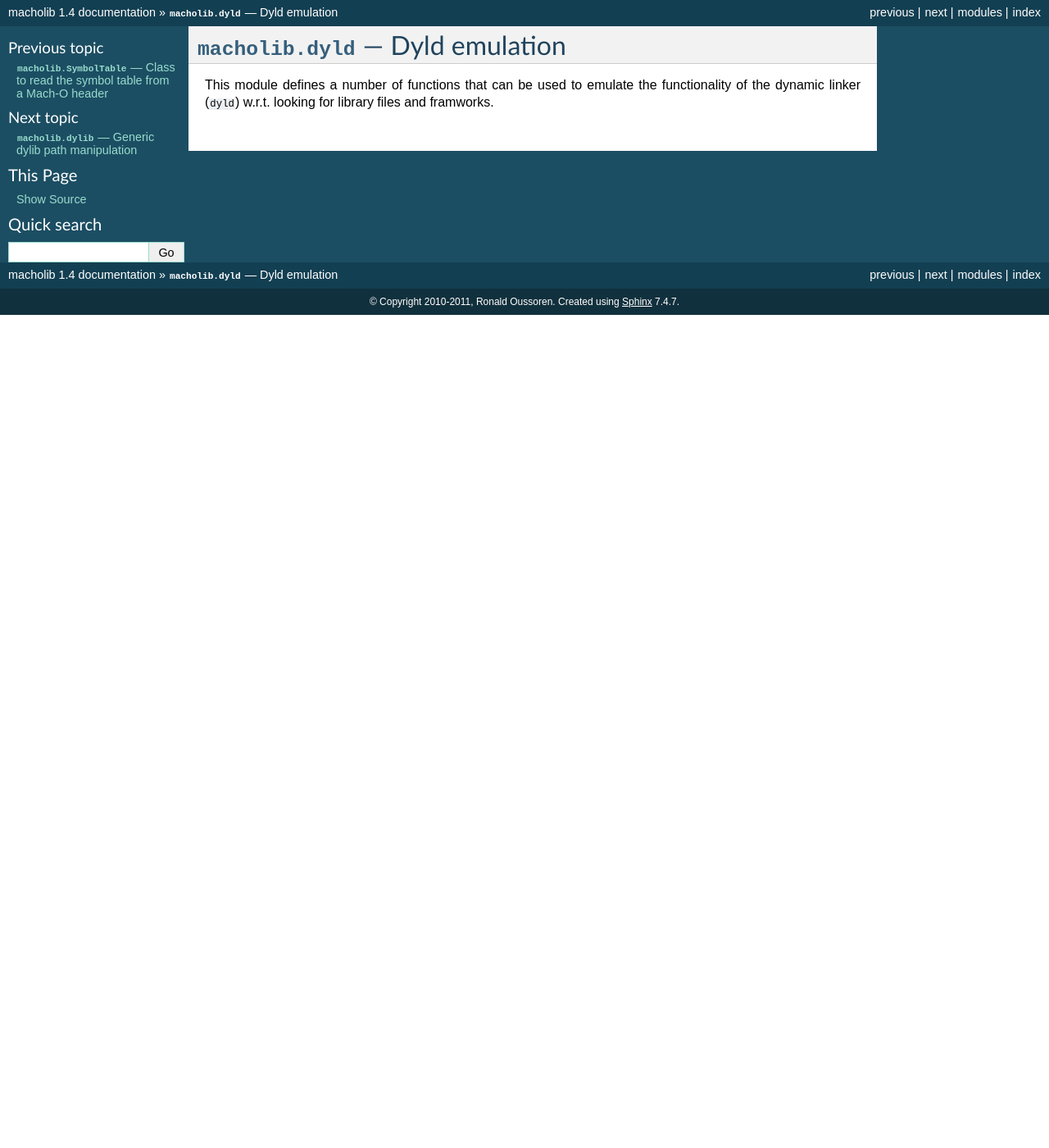
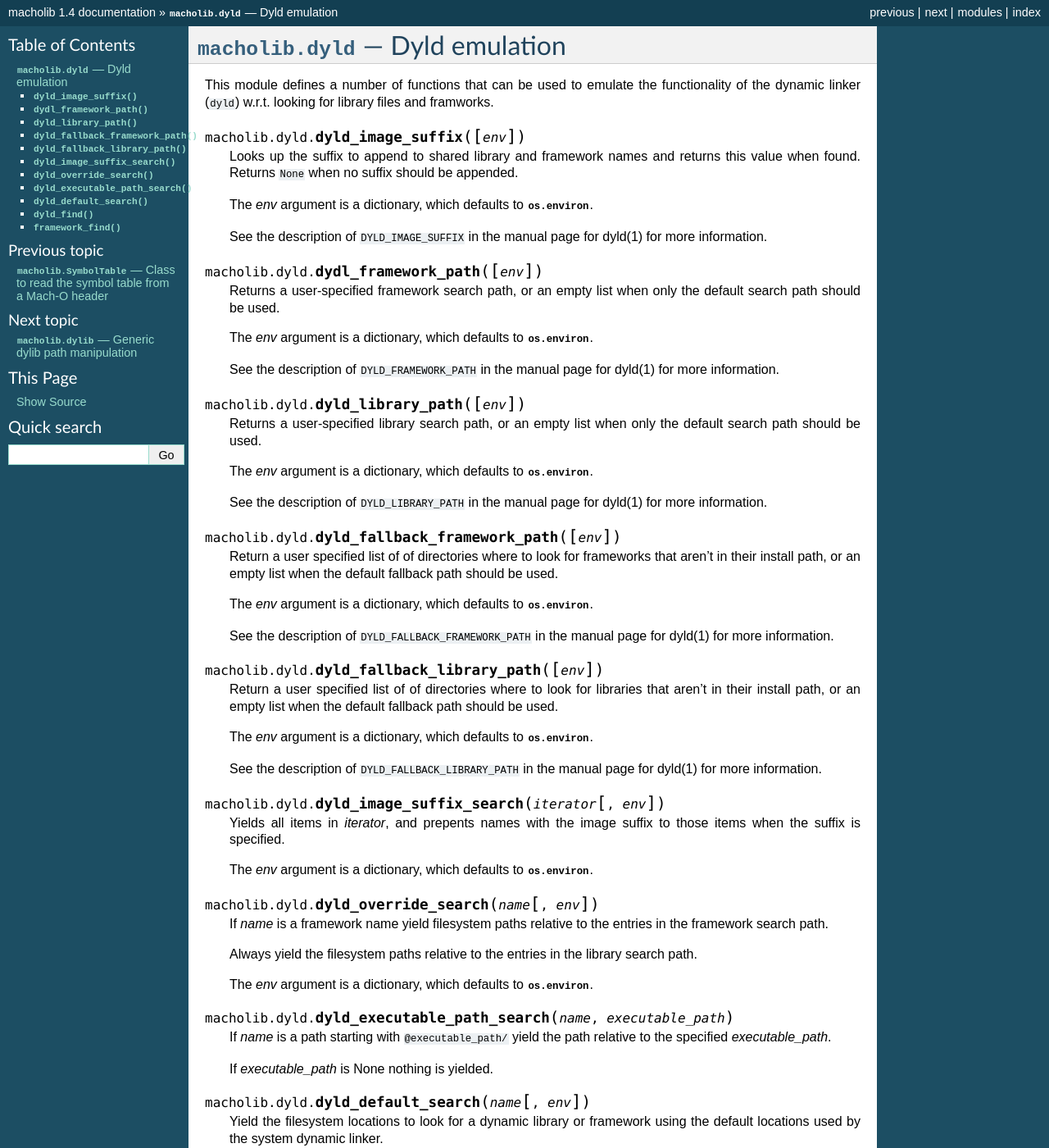
Before and after one commit to ronaldoussoren/macholib, a Sphinx documentation site: the page built from doc/dyld.rst, in a window 1280 px wide and 1400 px high. Shown: the whole window at 82% size. Built offline with Sphinx 7.4.7, drawn with Linux system fonts in a browser that asks for light colours; some of the changed text lies outside the part shown.

Commit message:
Update macholib.dyld documentation

```diff
--- a/doc/dyld.rst
+++ b/doc/dyld.rst
@@ -7,3 +7,129 @@
 This module defines a number of functions that can be used
 to emulate the functionality of the dynamic linker (``dyld``)
 w.r.t. looking for library files and framworks.
+
+.. function:: dyld_image_suffix([env])
+
+   Looks up the suffix to append to shared library and
+   framework names and returns this value when found.
+   Returns ``None`` when no suffix should be appended.
+
+   The *env* argument is a dictionary, which defaults
+   to :data:`os.environ`.
+
+   See the description of ``DYLD_IMAGE_SUFFIX`` in the
+   manual page for dyld(1) for more information.
+
+.. function:: dydl_framework_path([env])
+
+   Returns a user-specified framework search path,
+   or an empty list when only the default search path
+   should be used.
+
+   The *env* argument is a dictionary, which defaults
+   to :data:`os.environ`.
+
+   See the description of ``DYLD_FRAMEWORK_PATH`` in the
+   manual page for dyld(1) for more information.
+
+.. function:: dyld_library_path([env])
+
+   Returns a user-specified library search path,
+   or an empty list when only the default search path
+   should be used.
+
+   The *env* argument is a dictionary, which defaults
+   to :data:`os.environ`.
+
+   See the description of ``DYLD_LIBRARY_PATH`` in the
+   manual page for dyld(1) for more information.
+
+.. function:: dyld_fallback_framework_path([env])
+
+   Return a user specified list of of directories where
+   to look for frameworks that aren't in their install path,
+   or an empty list when the default fallback path should
+   be  used.
+
+   The *env* argument is a dictionary, which defaults
+   to :data:`os.environ`.
+
+   See the description of ``DYLD_FALLBACK_FRAMEWORK_PATH`` in the
+   manual page for dyld(1) for more information.
+
+.. function:: dyld_fallback_library_path([env])
+
+   Return a user specified list of of directories where
+   to look for libraries that aren't in their install path,
+   or an empty list when the default fallback path should
+   be  used.
+
+   The *env* argument is a dictionary, which defaults
+   to :data:`os.environ`.
+
+   See the description of ``DYLD_FALLBACK_LIBRARY_PATH`` in the
+   manual page for dyld(1) for more information.
+
+.. function:: dyld_image_suffix_search(iterator[, env])
+
+   Yields all items in *iterator*, and prepents names
+   with the image suffix to those items when the suffix
+   is specified.
+
+   The *env* argument is a dictionary, which defaults
+   to :data:`os.environ`.
+
+.. function:: dyld_override_search(name[, env])
+
+   If *name* is a framework name yield filesystem
+   paths relative to the entries in the framework
+   search path.
+
+   Always yield the filesystem paths relative to the
+   entries in the library search path.
+
+   The *env* argument is a dictionary, which defaults
+   to :data:`os.environ`.
+
+.. function:: dyld_executable_path_search(name, executable_path)
+
+   If *name* is a path starting with ``@executable_path/`` yield
+   the path relative to the specified *executable_path*.
+
+   If *executable_path* is None nothing is yielded.
+
+.. function:: dyld_default_search(name[, env])
+
+   Yield the filesystem locations to look for a dynamic
+   library or framework using the default locations
+   used by the system dynamic linker.
+
+.. function:: dyld_find(name[, executable_path[, env]])
+
+   Returns the path of the requested dynamic library,
+   raises :exc:`ValueError` when the library cannot be found.
+
+   This function searches for the library in the same
+   locations and de system dynamic linker.
+
+   The *executable_path* should be the filesystem path
+   of the executable to which the library is linked (either
+   directly or indirectly).
+
+   The *env* argument is a dictionary, which defaults
+   to :data:`os.environ`.
+
+.. function:: framework_find(fn[, executable_path[, env]])
+
+   Find a framework using the same semantics as the
+   system dynamic linker, but will accept looser names
+   than the system linker.
+
+   This function will return a correct result for input
+   values like:
+
+   * Python
+
+   * Python.framework
+
+   * Python.framework/Versions/Current
```
Also changed, not shown: 1 other file.
